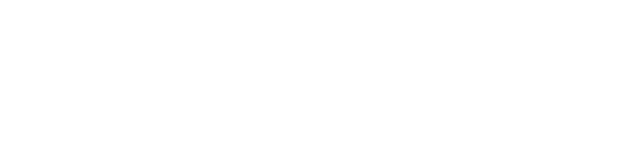
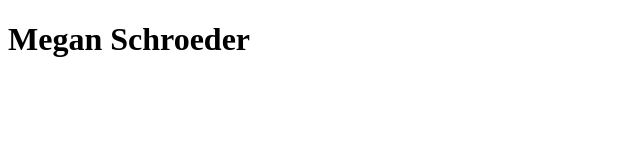
Before and after one commit to SpencerFolsom/practice-assignment, a plain HTML site: page Index.html in a window 1280 px wide. Shown: the whole page, without its empty margins (0-640 px from the left). Drawn offline with Linux system fonts and the light colour scheme.

Commit message:
Megan Schroeder

```diff
--- a/Index.html
+++ b/Index.html
@@ -7,6 +7,7 @@
     <title>Spencer Folsom</title>
 </head>
 <body>
+    <h1>Megan Schroeder</h1>
 
 </body>
 </html>
```
